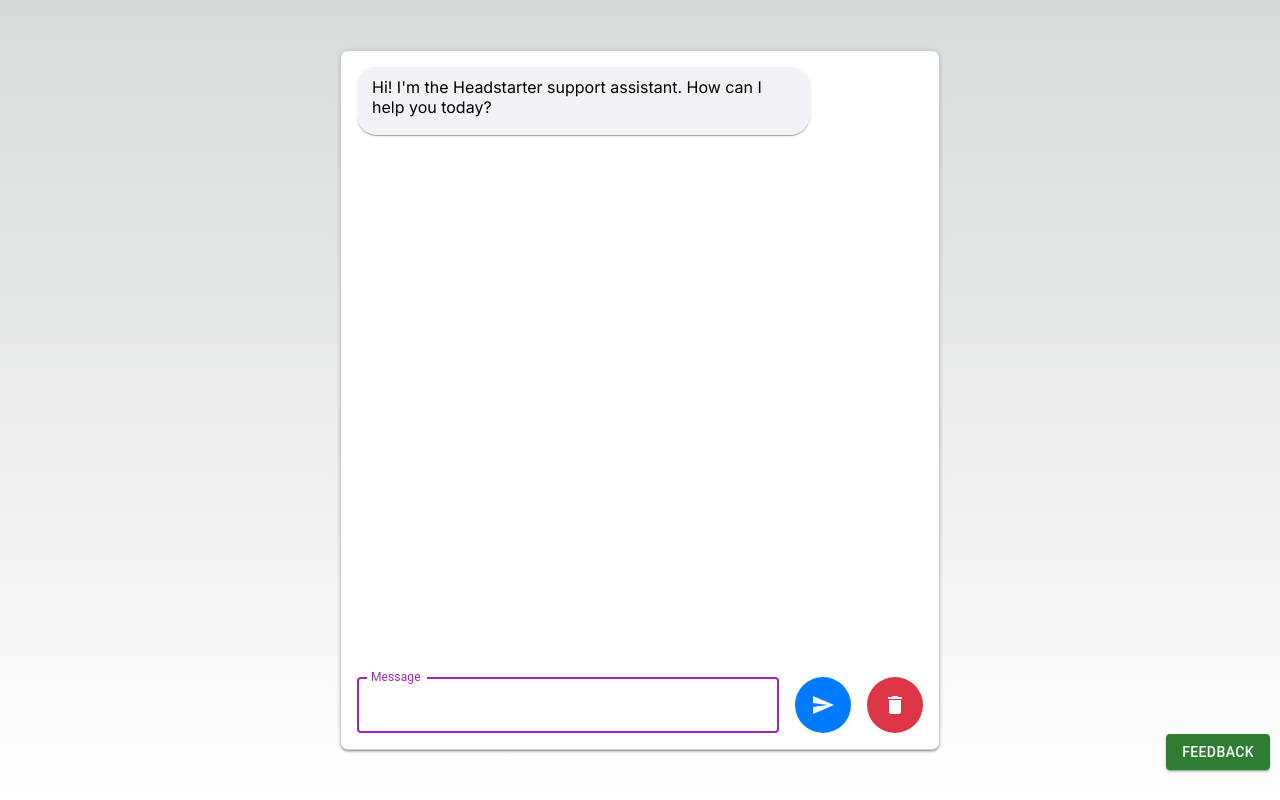
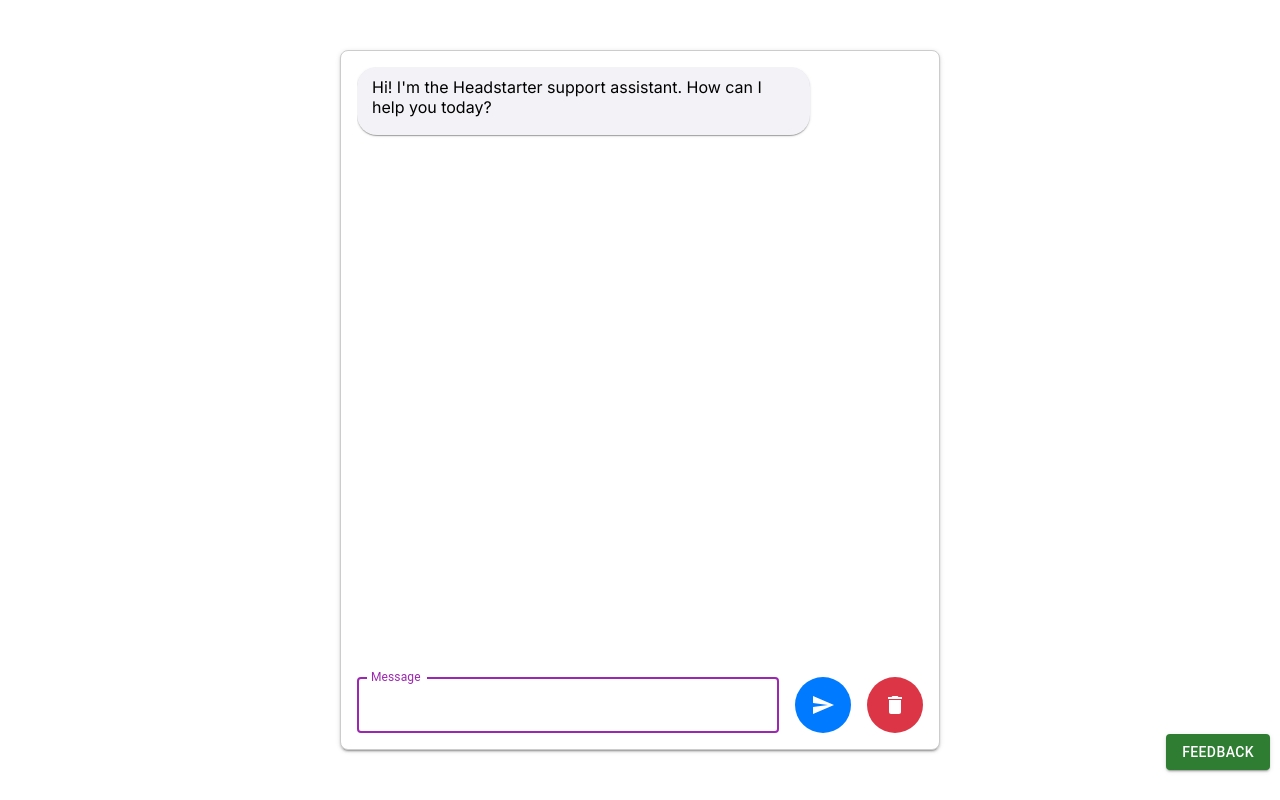
Before and after one commit to BabikerBabiker/ai-chatbot, a Next.js app: page / in a window 1280 px wide. Built offline with nearby package versions, Linux system fonts and the light colour scheme.

Commit message:
updated prompt and css

```diff
--- a/app/api/chat/route.js
+++ b/app/api/chat/route.js
@@ -9,7 +9,7 @@
   try {
     const data = await req.json();
     const prompt =
-      data.prompt || "Please respond to all quieries in a consice way";
+      data.prompt || "You are the Headstarter support assistant, designed to assist users with their queries related to our platform. Your goal is to provide helpful, accurate, and clear responses to a variety of questions, including those about features, troubleshooting, and general support.When you are unsure of an answer or need more information, it's perfectly okay to say, I don’t know, and offer to escalate the question to a human support representative or suggest alternative ways to find the answer. Remember to Be polite and professional in all interactions, Provide clear and concise answers, When necessary, offer suggestions for further steps the user can take, Always be empathetic and supportive.";
 
     const result = await model.generateContent(prompt);
     const response = await result.response;
--- a/app/globals.css
+++ b/app/globals.css
@@ -1,107 +1,5 @@
-:root {
-  --max-width: 1100px;
-  --border-radius: 12px;
-  --font-mono: ui-monospace, Menlo, Monaco, "Cascadia Mono", "Segoe UI Mono",
-    "Roboto Mono", "Oxygen Mono", "Ubuntu Monospace", "Source Code Pro",
-    "Fira Mono", "Droid Sans Mono", "Courier New", monospace;
-
-  --foreground-rgb: 0, 0, 0;
-  --background-start-rgb: 214, 219, 220;
-  --background-end-rgb: 255, 255, 255;
-
-  --primary-glow: conic-gradient(
-    from 180deg at 50% 50%,
-    #16abff33 0deg,
-    #0885ff33 55deg,
-    #54d6ff33 120deg,
-    #0071ff33 160deg,
-    transparent 360deg
-  );
-  --secondary-glow: radial-gradient(
-    rgba(255, 255, 255, 1),
-    rgba(255, 255, 255, 0)
-  );
-
-  --tile-start-rgb: 239, 245, 249;
-  --tile-end-rgb: 228, 232, 233;
-  --tile-border: conic-gradient(
-    #00000080,
-    #00000040,
-    #00000030,
-    #00000020,
-    #00000010,
-    #00000010,
-    #00000080
-  );
-
-  --callout-rgb: 238, 240, 241;
-  --callout-border-rgb: 172, 175, 176;
-  --card-rgb: 180, 185, 188;
-  --card-border-rgb: 131, 134, 135;
-}
-
-@media (prefers-color-scheme: dark) {
-  :root {
-    --foreground-rgb: 255, 255, 255;
-    --background-start-rgb: 0, 0, 0;
-    --background-end-rgb: 0, 0, 0;
-
-    --primary-glow: radial-gradient(rgba(1, 65, 255, 0.4), rgba(1, 65, 255, 0));
-    --secondary-glow: linear-gradient(
-      to bottom right,
-      rgba(1, 65, 255, 0),
-      rgba(1, 65, 255, 0),
-      rgba(1, 65, 255, 0.3)
-    );
-
-    --tile-start-rgb: 2, 13, 46;
-    --tile-end-rgb: 2, 5, 19;
-    --tile-border: conic-gradient(
-      #ffffff80,
-      #ffffff40,
-      #ffffff30,
-      #ffffff20,
-      #ffffff10,
-      #ffffff10,
-      #ffffff80
-    );
-
-    --callout-rgb: 20, 20, 20;
-    --callout-border-rgb: 108, 108, 108;
-    --card-rgb: 100, 100, 100;
-    --card-border-rgb: 200, 200, 200;
-  }
-}
-
 * {
   box-sizing: border-box;
   padding: 0;
   margin: 0;
 }
-
-html,
-body {
-  max-width: 100vw;
-  overflow-x: hidden;
-}
-
-body {
-  color: rgb(var(--foreground-rgb));
-  background: linear-gradient(
-      to bottom,
-      transparent,
-      rgb(var(--background-end-rgb))
-    )
-    rgb(var(--background-start-rgb));
-}
-
-a {
-  color: inherit;
-  text-decoration: none;
-}
-
-@media (prefers-color-scheme: dark) {
-  html {
-    color-scheme: dark;
-  }
-}
```
